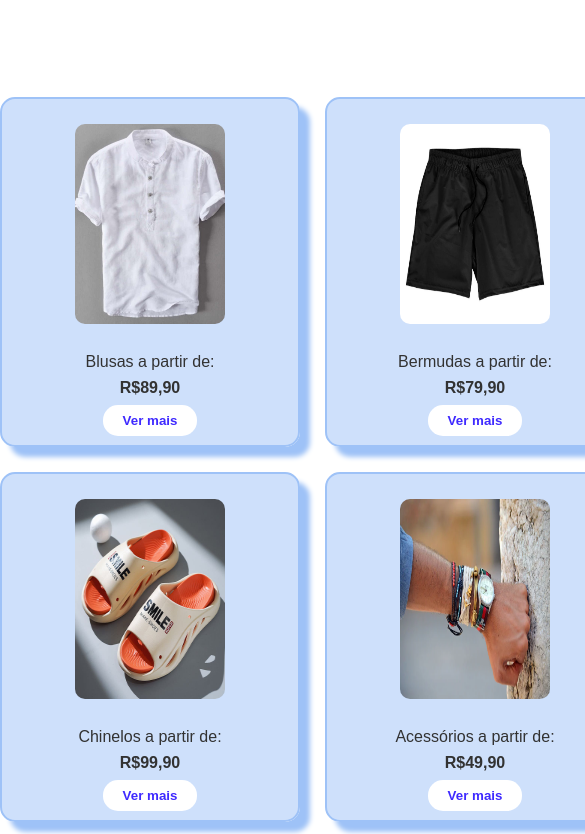
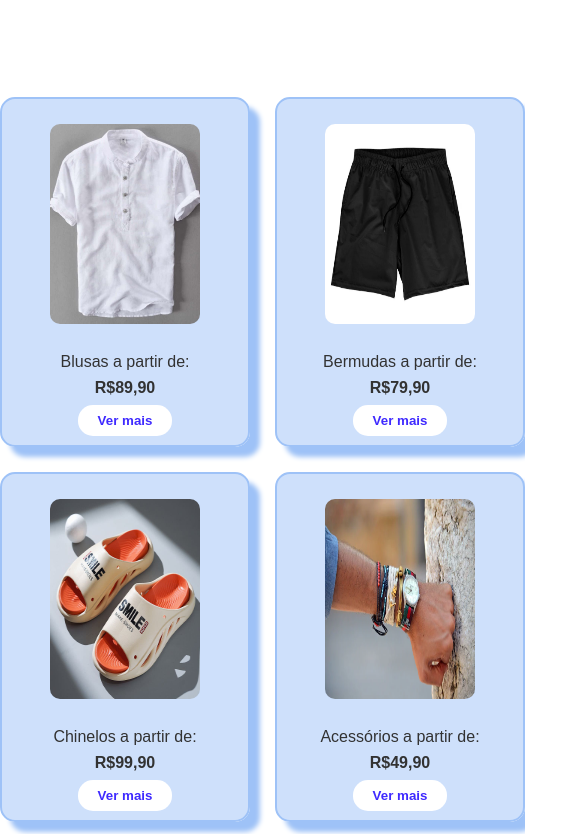
Before and after one commit to CarlosAlbertoC137/paginaDeVendas, a plain HTML site: page index.html in a window 390 px wide. Shown: the part 503-1337 px from the top of the page, 585 px wide, since content can reach past the window. Drawn offline with Linux system fonts and the light colour scheme.

Commit message:
second commit

```diff
--- a/styles.css
+++ b/styles.css
@@ -246,6 +246,10 @@ font-size: 20px;
         grid-template-columns: repeat(2,1fr);
         gap: 25px;
         }
+    .product{
+        width: 250px;
+        height: 350px;
+    }
 }
 
 @media (prefers-reduced-motion: no-preference) {
```
